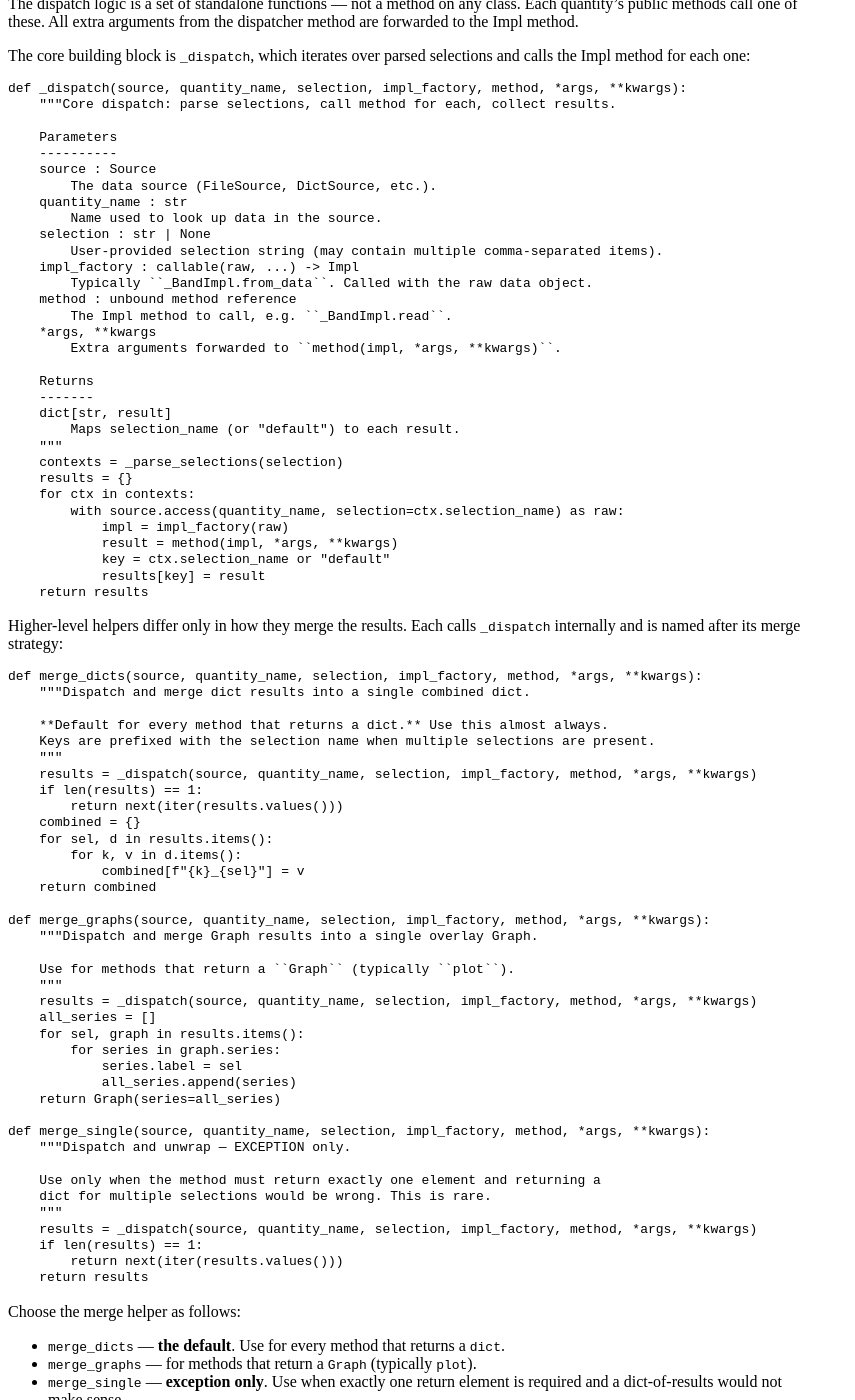
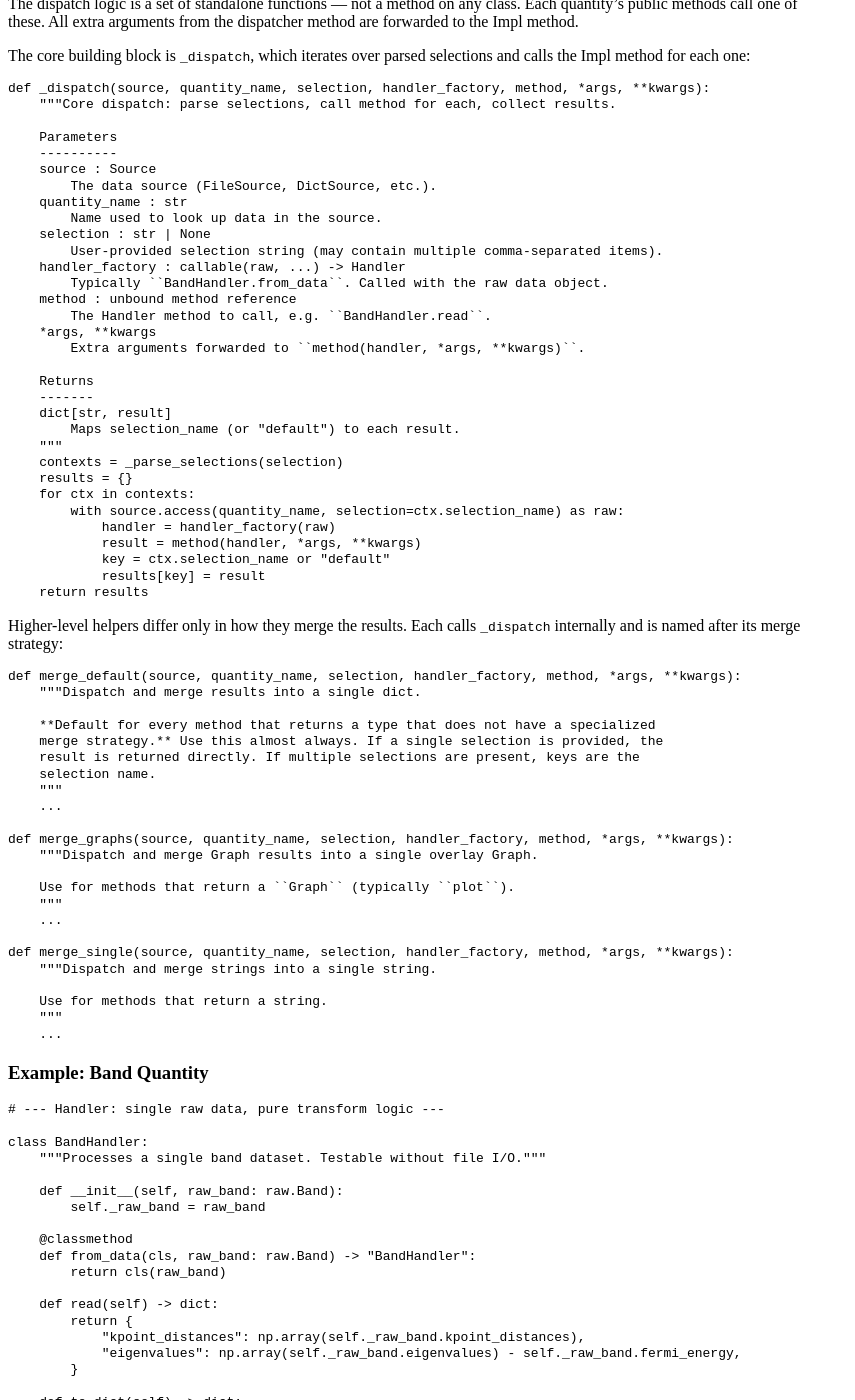
Before and after one commit to vasp-dev/py4vasp, a Sphinx documentation site: the page built from docs/architecture/calculation.rst, in a window 1280 px wide and 1400 px high, scrolled down 2282 px. Shown: the whole window, without its empty margins (0-855 px from the left). Built offline with Sphinx 7.4.7, drawn with Linux system fonts in a browser that asks for light colours; some of the changed text lies outside the part shown.

Commit message:
Manual improvement of skills and architecture

```diff
--- a/docs/architecture/calculation.rst
+++ b/docs/architecture/calculation.rst
@@ -17,7 +17,7 @@ Overview
        FileSource | DataSource    │ for each selection:
                                   │   source.access(name, sel)
                                   ▼
-                              _BandImpl (single raw data)
+                              BandHandler (single raw data)
                                   │
                                   ▼
                               transform → result
@@ -28,7 +28,7 @@ Components:
 
 1. **Source** — where data comes from (file vs. in-memory)
 2. **Dispatcher (public)** — handles selection parsing, iteration, merging
-3. **Impl (private)** — constructed via ``from_data(raw)``, works on one raw dataset
+3. **Handler (private)** — constructed via ``from_data(raw)``, works on one raw dataset
 4. **Groups** — thin namespaces for nested quantities (one level deep)
 5. **Calculation** — top-level entry point, resolves attributes from a registry
 6. **Registry** — ``@quantity()`` decorator for declarative registration
@@ -107,18 +107,18 @@ For composition, a raw dataclass can embed another:
        structure: RawStructure  # subset passed to _StructureImpl.from_data()
 
 
-Quantities — The Dispatcher/Impl Split
----------------------------------------
+Quantities — The Dispatcher/Handler Split
+-----------------------------------------
 
 Each quantity is split into two classes:
 
 - **Dispatcher** (public, e.g. ``Band``) — the user-facing class attached to
   ``Calculation``. It owns the ``Source``, parses multi-selections, calls
-  ``source.access()`` for each individual selection, constructs the Impl, and
+  ``source.access()`` for each individual selection, constructs the Handler, and
   merges results. The dispatcher does **not** have ``from_data``; that lives
-  exclusively on the Impl.
+  exclusively on the Handler.
 
-- **Impl** (private, e.g. ``_BandImpl``) — constructed via ``from_data(raw)``.
+- **Handler** (private, e.g. ``BandHandler``) — constructed via ``from_data(raw)``.
   Works with exactly one raw data object. Contains all transform logic. This is
   the primary unit-testing target.
 
@@ -140,7 +140,7 @@ string:
        """Parse a user selection into individual (source, remainder) pairs.
 
        Uses the schema to identify which part of the selection refers to a data
-       source and which part is forwarded to the Impl method.
+       source and which part is forwarded to the Handler method.
        """
        if selection is None:
            return [SelectionContext(None, None)]
@@ -164,7 +164,7 @@ selections and calls the Impl method for each one:
 
 .. code-block:: python
 
-   def _dispatch(source, quantity_name, selection, impl_factory, method, *args, **kwargs):
+   def _dispatch(source, quantity_name, selection, handler_factory, method, *args, **kwargs):
        """Core dispatch: parse selections, call method for each, collect results.
 
        Parameters
@@ -175,12 +175,12 @@ selections and calls the Impl method for each one:
            Name used to look up data in the source.
        selection : str | None
            User-provided selection string (may contain multiple comma-separated items).
-       impl_factory : callable(raw, ...) -> Impl
-           Typically ``_BandImpl.from_data``. Called with the raw data object.
+       handler_factory : callable(raw, ...) -> Handler
+           Typically ``BandHandler.from_data``. Called with the raw data object.
        method : unbound method reference
-           The Impl method to call, e.g. ``_BandImpl.read``.
+           The Handler method to call, e.g. ``BandHandler.read``.
        *args, **kwargs
-           Extra arguments forwarded to ``method(impl, *args, **kwargs)``.
+           Extra arguments forwarded to ``method(handler, *args, **kwargs)``.
 
        Returns
        -------
@@ -191,8 +191,8 @@ selections and calls the Impl method for each one:
        results = {}
        for ctx in contexts:
            with source.access(quantity_name, selection=ctx.selection_name) as raw:
-               impl = impl_factory(raw)
-               result = method(impl, *args, **kwargs)
+               handler = handler_factory(raw)
+               result = method(handler, *args, **kwargs)
                key = ctx.selection_name or "default"
                results[key] = result
        return results
@@ -202,74 +202,51 @@ Higher-level helpers differ only in how they merge the results. Each calls
 
 .. code-block:: python
 
-   def merge_dicts(source, quantity_name, selection, impl_factory, method, *args, **kwargs):
-       """Dispatch and merge dict results into a single combined dict.
+   def merge_default(source, quantity_name, selection, handler_factory, method, *args, **kwargs):
+       """Dispatch and merge results into a single dict.
 
-       **Default for every method that returns a dict.** Use this almost always.
-       Keys are prefixed with the selection name when multiple selections are present.
+       **Default for every method that returns a type that does not have a specialized
+       merge strategy.** Use this almost always. If a single selection is provided, the
+       result is returned directly. If multiple selections are present, keys are the
+       selection name.
        """
-       results = _dispatch(source, quantity_name, selection, impl_factory, method, *args, **kwargs)
-       if len(results) == 1:
-           return next(iter(results.values()))
-       combined = {}
-       for sel, d in results.items():
-           for k, v in d.items():
-               combined[f"{k}_{sel}"] = v
-       return combined
+       ...
 
-   def merge_graphs(source, quantity_name, selection, impl_factory, method, *args, **kwargs):
+   def merge_graphs(source, quantity_name, selection, handler_factory, method, *args, **kwargs):
        """Dispatch and merge Graph results into a single overlay Graph.
 
        Use for methods that return a ``Graph`` (typically ``plot``).
        """
-       results = _dispatch(source, quantity_name, selection, impl_factory, method, *args, **kwargs)
-       all_series = []
-       for sel, graph in results.items():
-           for series in graph.series:
-               series.label = sel
-               all_series.append(series)
-       return Graph(series=all_series)
+       ...
 
-   def merge_single(source, quantity_name, selection, impl_factory, method, *args, **kwargs):
-       """Dispatch and unwrap — EXCEPTION only.
+   def merge_single(source, quantity_name, selection, handler_factory, method, *args, **kwargs):
+       """Dispatch and merge strings into a single string.
 
-       Use only when the method must return exactly one element and returning a
-       dict for multiple selections would be wrong. This is rare.
+       Use for methods that return a string.
        """
-       results = _dispatch(source, quantity_name, selection, impl_factory, method, *args, **kwargs)
-       if len(results) == 1:
-           return next(iter(results.values()))
-       return results
-
-Choose the merge helper as follows:
-
-- ``merge_dicts`` — **the default**. Use for every method that returns a ``dict``.
-- ``merge_graphs`` — for methods that return a ``Graph`` (typically ``plot``).
-- ``merge_single`` — **exception only**. Use when exactly one return element is
-  required and a dict-of-results would not make sense.
-
+       ...
 
 Example: Band Quantity
 ~~~~~~~~~~~~~~~~~~~~~~
 
 .. code-block:: python
 
-   # --- Impl: single raw data, pure transform logic ---
+   # --- Handler: single raw data, pure transform logic ---
 
-   class _BandImpl:
+   class BandHandler:
        """Processes a single band dataset. Testable without file I/O."""
 
-       def __init__(self, raw: RawBand):
-           self._raw = raw
+       def __init__(self, raw_band: raw.Band):
+           self._raw_band = raw_band
 
        @classmethod
-       def from_data(cls, raw: RawBand) -> _BandImpl:
-           return cls(raw)
+       def from_data(cls, raw_band: raw.Band) -> "BandHandler":
+           return cls(raw_band)
 
        def read(self) -> dict:
            return {
-               "kpoint_distances": np.array(self._raw.kpoint_distances),
-               "eigenvalues": np.array(self._raw.eigenvalues) - self._raw.fermi_energy,
+               "kpoint_distances": np.array(self._raw_band.kpoint_distances),
+               "eigenvalues": np.array(self._raw_band.eigenvalues) - self._raw_band.fermi_energy,
            }
 
        def to_dict(self) -> dict:
@@ -290,9 +267,9 @@ Example: Band Quantity
            self._quantity_name = quantity_name
 
        def read(self, selection: str | None = None) -> dict | dict[str, dict]:
-           return merge_dicts(
+           return merge_default(
                self._source, self._quantity_name, selection,
-               _BandImpl.from_data, _BandImpl.read,
+               BandHandler.from_data, BandHandler.read,
            )
 
        def to_dict(self, selection: str | None = None) -> dict | dict[str, dict]:
@@ -303,10 +280,10 @@ Example: Band Quantity
        def plot(self, selection: str | None = None) -> Graph:
            return merge_graphs(
                self._source, self._quantity_name, selection,
-               _BandImpl.from_data, _BandImpl.plot,
+               BandHandler.from_data, BandHandler.plot,
            )
 
-Note: ``_BandImpl.read`` is passed as an unbound method reference — the
+Note: ``BandHandler.read`` is passed as an unbound method reference — the
 dispatch function calls it as ``method(impl)``. Extra ``*args`` and
 ``**kwargs`` from the dispatcher are forwarded, e.g.:
 
@@ -316,12 +293,12 @@ dispatch function calls it as ``method(impl)``. Extra ``*args`` and
    def plot(self, selection=None, fermi_energy=None):
        return merge_graphs(
            self._source, self._quantity_name, selection,
-           _BandImpl.from_data, _BandImpl.plot,
+           BandHandler.from_data, BandHandler.plot,
            fermi_energy=fermi_energy,
        )
 
-   # Impl method receives them
-   class _BandImpl:
+   # Handler method receives them
+   class BandHandler:
        def plot(self, fermi_energy=None) -> Graph:
            ...
 
@@ -333,28 +310,28 @@ dispatch function calls it as ``method(impl)``. Extra ``*args`` and
    its signature — even if the original Refinery method had no ``selection``
    parameter.
 
-   Type hints on ``_raw`` and in ``from_data`` are **mandatory**. Always use
+   Type hints on ``_raw_band`` and in ``from_data`` are **mandatory**. Always use
    the exact raw dataclass type from ``_raw/data.py``. Example::
 
-       def __init__(self, raw: raw_data.Band):
-           self._raw = raw
+       def __init__(self, raw_band: raw.Band):
+           self._raw_band = raw_band
 
        @classmethod
-       def from_data(cls, raw: raw_data.Band) -> _BandImpl:
-           return cls(raw)
+       def from_data(cls, raw_band: raw.Band) -> "BandHandler":
+           return cls(raw_band)
 
 
 Separation of Concerns
 ~~~~~~~~~~~~~~~~~~~~~~
 
 =============================  ============================  ==========================
-Responsibility                 Dispatcher (``Band``)         Impl (``_BandImpl``)
+Responsibility                 Dispatcher (``Band``)         Handler (``BandHandler``)
 =============================  ============================  ==========================
 Owns the Source                ✓
 Calls dispatch functions       ✓
 Parses multi-selection         (done by ``_parse_selections``)
 Opens data (context manager)   (done by ``_dispatch``)
-Constructs Impl from raw       (done by ``_dispatch``)
+Constructs Handler from raw    (done by ``_dispatch``)
 Transform logic                                              ✓
 Testable without I/O                                         ✓ (via ``from_data``)
 =============================  ============================  ==========================
@@ -365,23 +342,23 @@ Step Indexing
 
 Step indexing lives on the **dispatcher**. ``__getitem__`` returns a copy of
 the dispatcher with the step selection stored. The dispatcher passes steps to
-the Impl via a partial ``impl_factory``:
+the Handler via a partial ``handler_factory``:
 
 .. code-block:: python
 
-   class _StructureImpl:
-       def __init__(self, raw: RawStructure, steps=None):
-           self._raw = raw
+   class StructureHandler:
+       def __init__(self, raw_structure: raw.Structure, steps=None):
+           self._raw_structure = raw_structure
            self._steps = steps
 
        @classmethod
-       def from_data(cls, raw: RawStructure, steps=None) -> _StructureImpl:
-           return cls(raw, steps=steps)
+       def from_data(cls, raw_structure: raw.Structure, steps=None) -> "StructureHandler":
+           return cls(raw_structure, steps=steps)
 
        def read(self) -> dict:
            return {
-               "lattice_vectors": slice_steps(self._raw.lattice_vectors, self._steps, default_ndim=2),
-               "positions": slice_steps(self._raw.positions, self._steps, default_ndim=2),
+               "lattice_vectors": slice_steps(self._raw_structure.lattice_vectors, self._steps, default_ndim=2),
+               "positions": slice_steps(self._raw_structure.positions, self._steps, default_ndim=2),
            }
 
    @quantity("structure")
@@ -394,13 +371,13 @@ the Impl via a partial ``impl_factory``:
        def __getitem__(self, steps) -> Structure:
            return Structure(self._source, self._quantity_name, steps=steps)
 
-       def _impl_factory(self, raw):
-           return _StructureImpl.from_data(raw, steps=self._steps)
+       def _handler_factory(self, raw):
+           return StructureHandler.from_data(raw, steps=self._steps)
 
        def read(self, selection: str | None = None) -> dict:
-           return merge_dicts(
+           return merge_default(
                self._source, self._quantity_name, selection,
-               self._impl_factory, _StructureImpl.read,
+               self._handler_factory, StructureHandler.read,
            )
 
 The ``slice_steps`` helper handles:
@@ -419,18 +396,18 @@ When a quantity needs another quantity's logic, it uses the other Impl's
 
 .. code-block:: python
 
-   class _DensityImpl:
-       def __init__(self, raw: RawDensity):
-           self._raw = raw
+   class DensityHandler:
+       def __init__(self, raw_density: raw.Density):
+           self._raw_density = raw_density
 
        def read(self) -> dict:
-           structure = _StructureImpl.from_data(self._raw.structure)
+           structure = StructureHandler.from_data(self._raw_density.structure)
            return {
-               "charge": np.array(self._raw.charge),
+               "charge": np.array(self._raw_density.charge),
                "structure": structure.read(),
            }
 
-This keeps composition simple: one Impl calls another Impl's ``from_data``.
+This keeps composition simple: one Handler calls another Handler's ``from_data``.
 
 
 Selection Parsing
@@ -439,19 +416,14 @@ Selection Parsing
 Selection parsing is described in the `Selection Context`_ section above.
 ``_parse_selections`` uses the schema to separate the source part from the
 remaining selection. The ``SelectionContext.remaining_selection`` is forwarded
-to the Impl method via ``**kwargs`` when the Impl method accepts a
+to the Handler method via ``**kwargs`` when the Handler method accepts a
 ``selection`` parameter.
 
 Merging is handled by choosing the appropriate dispatch helper:
 
-- ``merge_dicts`` — **the default**. Use for every method that returns a ``dict``.
+- ``merge_default`` — **the default**. Use if none of the specialized merge matches.
 - ``merge_graphs`` — overlays Graph results into one figure (for ``plot``).
-- ``merge_single`` — **exception only**, when exactly one return element is required.
-
-``to_dict`` is part of the public interface and must never be deprecated.
-In the new architecture, the Impl's ``to_dict`` delegates to ``read()``, and
-the dispatcher's ``to_dict`` delegates to ``read(selection=selection)``. Tests
-should verify that ``to_dict`` and ``read`` return the same result.
+- ``merge_strings`` — combines strings from multiple selections.
 
 
 Registry & Decorator
@@ -520,31 +492,31 @@ first access.
 Testing Patterns
 ----------------
 
-**Unit test an Impl (Approach A — no I/O, no Source):**
+**Unit test a Handler:**
 
 .. code-block:: python
 
    def test_band_read():
-       raw = RawBand(
+       raw_band = raw.Band(
            kpoint_distances=np.array([0, 0.5, 1.0]),
            eigenvalues=np.array([[0.0, 1.0, 2.0]]),
            fermi_energy=0.5,
        )
-       impl = _BandImpl.from_data(raw)
-       result = impl.read()
+       handler = BandHandler.from_data(raw_band)
+       result = handler.read()
        assert np.allclose(result["eigenvalues"], [[-0.5, 0.5, 1.5]])
 
-**Integration test via Calculation (Approach B — full pipeline, no files):**
+**Integration test via Calculation:**
 
 .. code-block:: python
 
    def test_band_plot_multiselection():
        source = DictSource({
-           ("band", "up"): RawBand(...),
-           ("band", "down"): RawBand(...),
+           ("band", "default"): raw.Band(...),
+           ("band", "kpoints_opt"): raw.Band(...),
        })
        calc = Calculation(source=source)
-       result = calc.band.plot(selection="up, down")
+       result = calc.band.plot(selection="default, kpoints_opt")
        assert len(result.series) == 2
 
 
@@ -561,35 +533,3 @@ The architecture preserves the existing user-facing API:
    calc.structure[3].read()
    calc.energy[1:8].plot()
    calc.band.plot(selection="custom")
-
-
-Resolved Decisions
-------------------
-
-The following were resolved during the design process:
-
-1. **Dispatcher does not have ``from_data``.**
-   Composition uses the Impl directly. External testing uses ``DictSource``.
-
-2. **Steps are passed to the Impl** (not applied after).
-   The Impl's ``from_data`` signature is ``from_data(raw, steps=None)``.
-
-3. **DictSource uses tuple keys** — ``(quantity, selection)``, falling back to
-   plain ``quantity`` string when selection is None.
-
-4. **Dispatch is a set of standalone functions** — ``_dispatch``,
-   ``merge_single``, ``merge_dicts``, ``merge_graphs``. No mixin, no base
-   class. All extra arguments from the dispatcher method are forwarded via
-   ``*args, **kwargs``.
-
-5. **Merge helpers are named after their strategy** — ``merge_dicts``, ``merge_graphs``.
-   Each calls ``_dispatch`` internally. No generic ``dispatch_merge`` with a merge
-   parameter — the function name *is* the strategy.
-
-6. **``_parse_selections`` returns ``SelectionContext`` tuples** carrying
-   ``(selection_name, remaining_selection)`` — matching the previous
-   ``DataContext`` semantics but without iteration over a generic.
-
-7. **Impl methods are passed as unbound references** — ``_BandImpl.read``
-   instead of ``lambda impl: impl.read()``. The dispatch function calls
-   ``method(impl, *args, **kwargs)``.
```
Also changed, not shown: .github/skills/port-quantity/SKILL.md.
